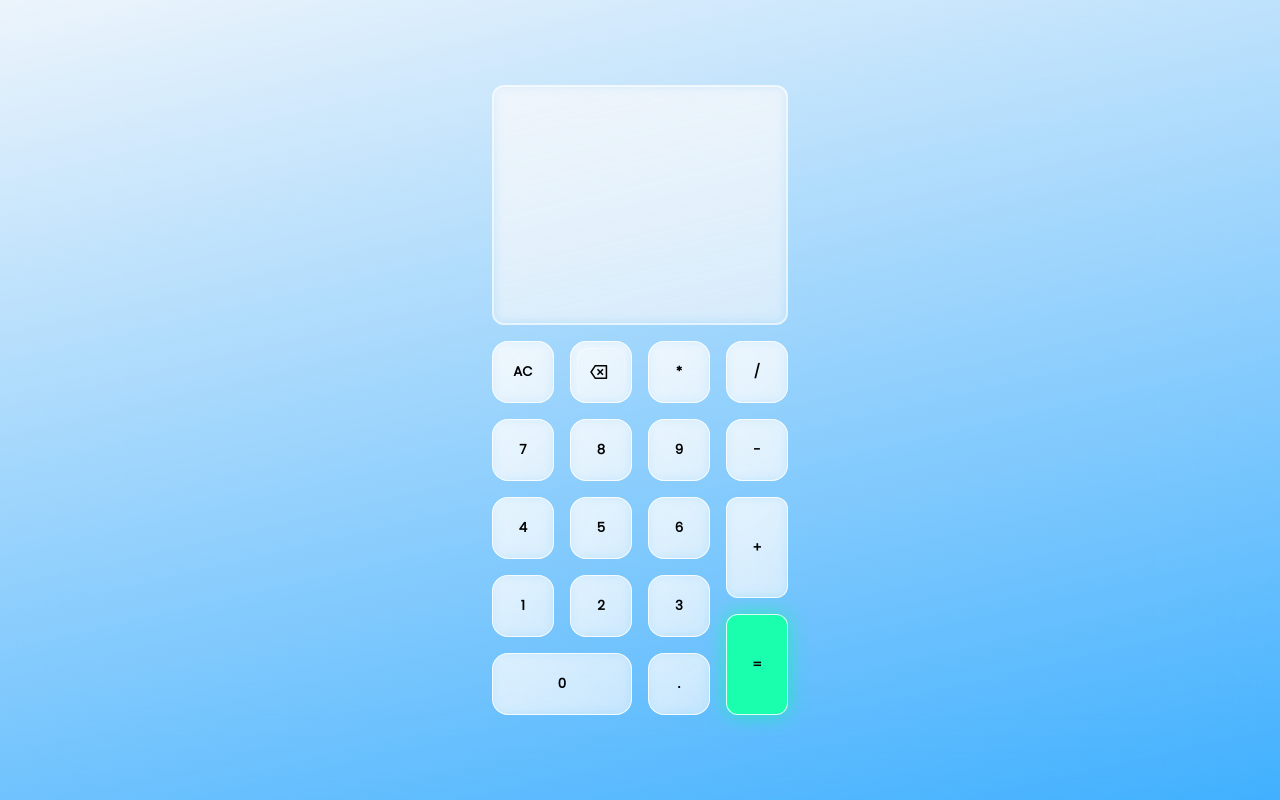
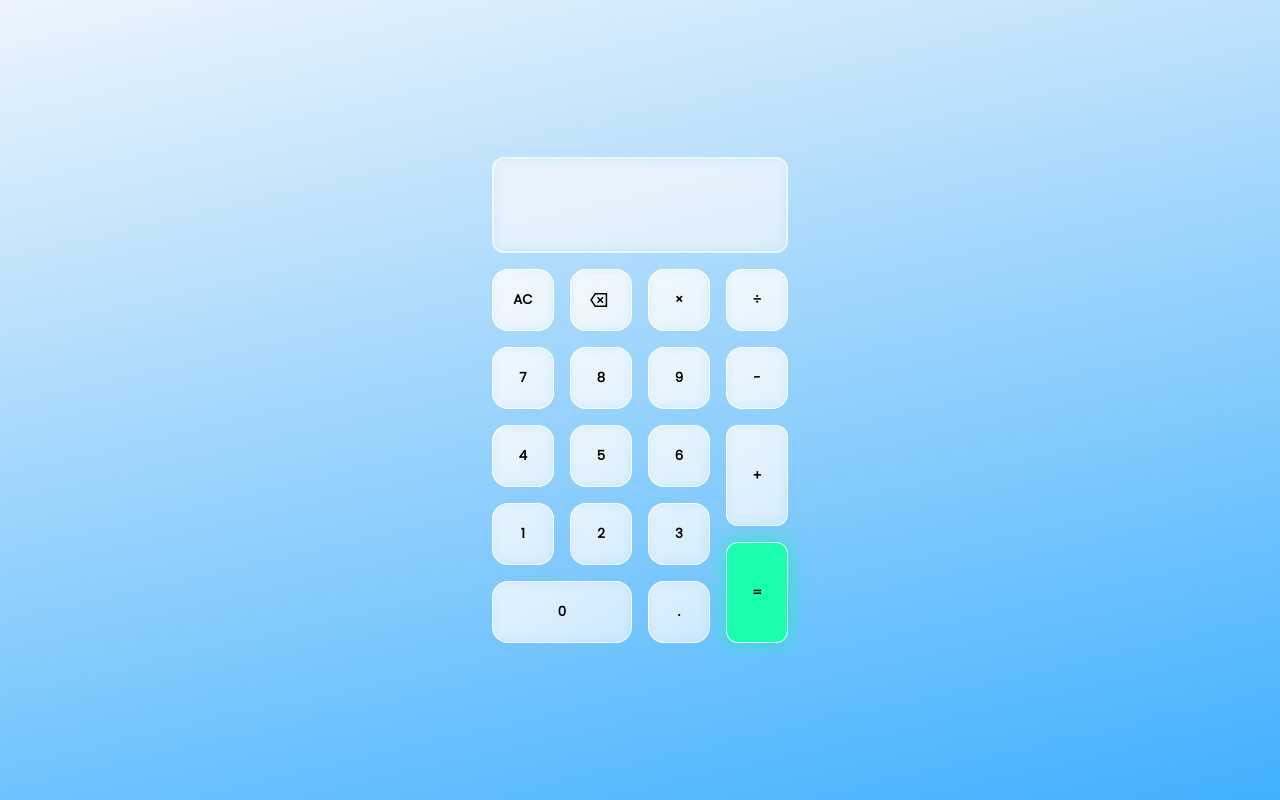
Before and after one commit to pikadv/simple-calculator, a plain HTML site: page index.html in a window 1280 px wide. Both pictures are taken after a click on the button "AC". Drawn offline with Linux system fonts and the light colour scheme.

Commit message:
fix main display size

```diff
--- a/index.html
+++ b/index.html
@@ -10,7 +10,7 @@
   <body>
     <div class="wrapper">
       <div class="calculator">
-        <textarea class="display" cols="40" rows="5" readonly></textarea>
+        <div class="display"></div>
         <div class="buttons">
           <button class="btn square" onclick="clearDisplay()">AC</button>
           <button class="btn square" onclick="goBack()">
@@ -79,8 +79,8 @@
               </defs>
             </svg>
           </button>
-          <button class="btn square" onclick="appendValue('*')">*</button>
-          <button class="btn square" onclick="appendValue('/')">/</button>
+          <button class="btn square" onclick="appendValue('*')">×</button>
+          <button class="btn square" onclick="appendValue('/')">÷</button>
           <button class="btn square" onclick="appendValue('7')">7</button>
           <button class="btn square" onclick="appendValue('8')">8</button>
           <button class="btn square" onclick="appendValue('9')">9</button>
--- a/script.js
+++ b/script.js
@@ -1,19 +1,19 @@
 const display = document.querySelector(".display")
 
 function appendValue(value) {
-  display.value += value
+  display.textContent += value
 }
 
 function clearDisplay() {
-  display.value = ""
+  display.textContent = ""
 }
 
 function calculate() {
-  if (!display.value) return
-  const result = eval(display.value)
-  display.value = result
+  if (!display.textContent) return
+  const result = eval(display.textContent)
+  display.textContent = result
 }
 
 function goBack() {
-  display.value = display.value.slice(0, -1)
+  display.textContent = display.textContent.slice(0, -1)
 }
--- a/style.css
+++ b/style.css
@@ -45,9 +45,10 @@ button {
 }
 
 .display {
-  height: 15rem;
-  resize: none;
-  background: none;
+  display: grid;
+  word-break: break-all;
+  height: fit-content;
+  min-height: 6rem;
   color: #424242;
   font-size: 3rem;
   font-weight: 500;
```
